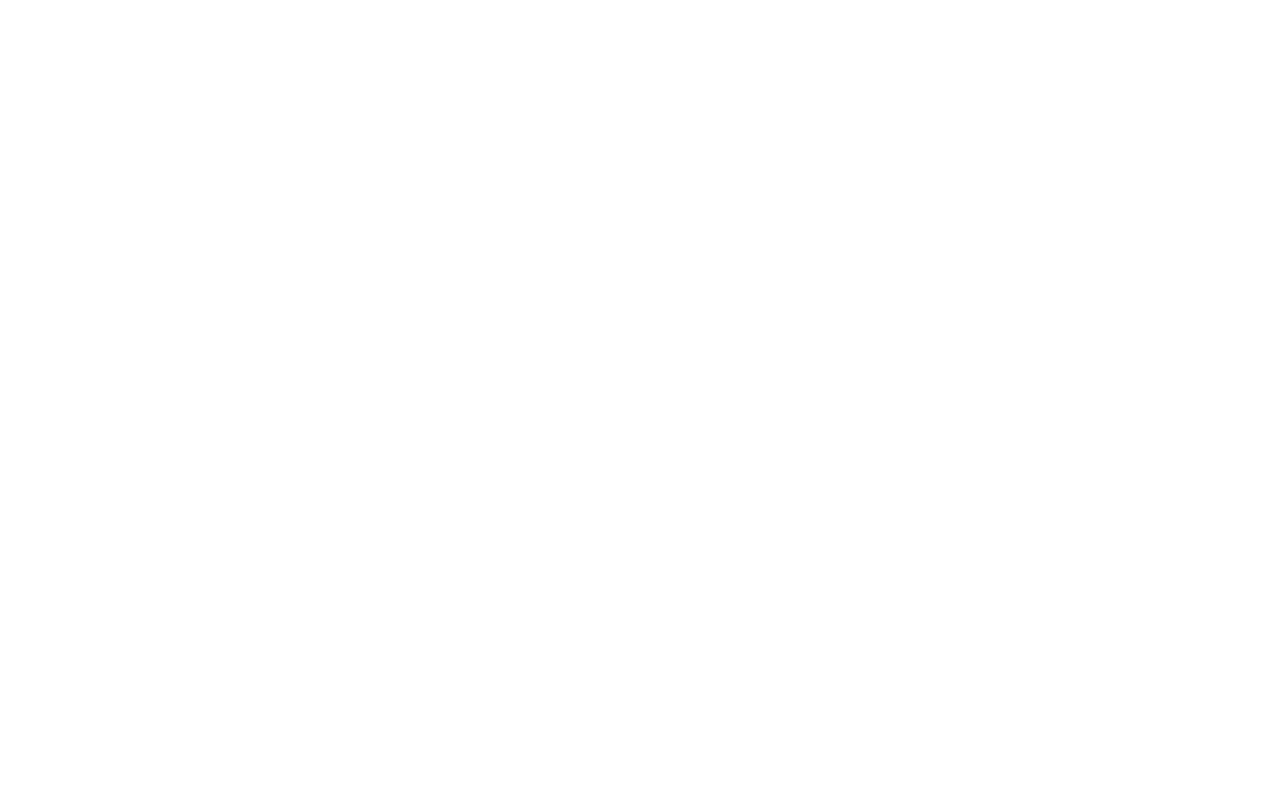
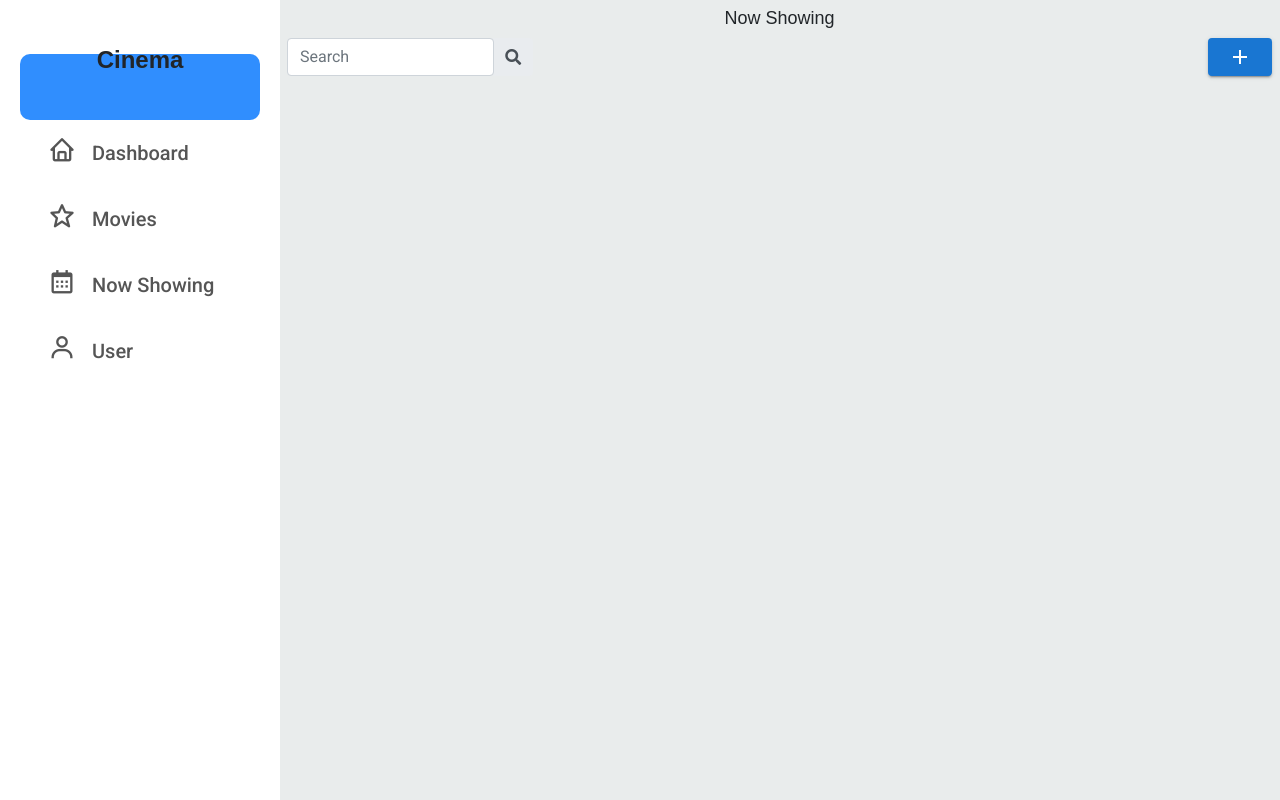
Before and after one commit to kpeshal/cinema-management, a React (Create React App) app: page /nowshowing in a window 1280 px wide. Before the commit this address had no page. Built offline with nearby package versions, Linux system fonts and the light colour scheme; a web font is replaced by a local one.

Commit message:
added user layout and fixed login routes

```diff
--- a/package.json
+++ b/package.json
@@ -13,6 +13,7 @@
     "axios": "^0.27.2",
     "bootstrap": "^5.1.3",
     "boxicons": "^2.1.2",
+    "jwt-decode": "^3.1.2",
     "mdbreact": "^5.2.0",
     "react": "^18.1.0",
     "react-bootstrap": "^2.4.0",
--- a/src/app/common/sidebar.js
+++ b/src/app/common/sidebar.js
@@ -1,6 +1,7 @@
 import { useEffect, useRef, useState } from "react";
 import { Link, useLocation } from "react-router-dom";
-//import './sidebar.scss';
+import { decodeToken } from "../../app/util/decoder";
+import { set, get, clear } from "../../app/util/storageUtil";
 
 const sidebarNavItems = [
   {
@@ -8,36 +9,42 @@
     icon: <i className="bx bx-home"></i>,
     to: "/",
     section: "",
+    role: "admin",
   },
   {
     display: "Movies",
     icon: <i className="bx bx-star"></i>,
     to: "/movies",
     section: "movies",
+    role: "all",
   },
   {
-    display: "Calendar",
+    display: "Now Showing",
     icon: <i className="bx bx-calendar"></i>,
-    to: "/calendar",
-    section: "calendar",
+    to: "/nowshowing",
+    section: "nowshowing",
+    role: "all",
   },
   {
     display: "User",
     icon: <i className="bx bx-user"></i>,
     to: "/user",
     section: "user",
+    role: "admin",
   },
   {
     display: "Orders",
     icon: <i className="bx bx-receipt"></i>,
     to: "/order",
     section: "order",
+    role: "user",
   },
 ];
 
 const Sidebar = () => {
   const [activeIndex, setActiveIndex] = useState(0);
   const [stepHeight, setStepHeight] = useState(0);
+  const [menu, setMenu] = useState([]);
   const sidebarRef = useRef();
   const indicatorRef = useRef();
   const location = useLocation();
@@ -55,11 +62,22 @@
   // change active index
   useEffect(() => {
     const curPath = window.location.pathname.split("/")[1];
-    const activeItem = sidebarNavItems.findIndex(
-      (item) => item.section === curPath
-    );
+    const activeItem = menu.findIndex((item) => item.section === curPath);
     setActiveIndex(curPath.length === 0 ? 0 : activeItem);
   }, [location]);
+
+  useEffect(() => {
+    let menu = sidebarNavItems;
+    const role = get("local", "role");
+    if (role === "admin") {
+      menu = menu.filter((x) => !(x.role === "user"));
+      console.log(menu);
+    } else {
+      menu = menu.filter((x) => !(x.role === "user"));
+    }
+
+    setMenu(menu);
+  }, []);
 
   return (
     <div className="sidebar">
@@ -74,7 +92,8 @@
             }px)`,
           }}
         ></div>
-        {sidebarNavItems.map((item, index) => (
+
+        {menu.map((item, index) => (
           <Link to={item.to} key={index} className="text-decoration-none">
             <div
               className={`sidebar__menu__item ${
--- /dev/null
+++ b/src/app/components/booking/index.js
@@ -0,0 +1,21 @@
+import React from "react";
+import Search from "../../common/search";
+
+import Button from "@mui/material/Button";
+import AddIcon from "@mui/icons-material/Add";
+
+const NowShowing = (props) => {
+  return (
+    <React.Fragment>
+      <h2 className="pt-2 page-heading"> Now Showing</h2>
+      <div className="pb-3 mt-2 admin-appBar">
+        <Search />
+        <Button variant="contained">
+          <AddIcon />
+        </Button>
+      </div>
+    </React.Fragment>
+  );
+};
+
+export default NowShowing;
--- a/src/app/components/login/index.js
+++ b/src/app/components/login/index.js
@@ -5,6 +5,8 @@
 import SignUpForm from "./signupForm";
 
 import * as authService from "../../service/authService";
+import { decodeToken } from "../../util/decoder";
+import { set, get, clear } from "../../util/storageUtil";
 
 const Login = (props) => {
   const [isLogin, setIsLogin] = useState(true);
@@ -22,7 +24,9 @@
       })
       .then((response) => {
         if (response.data && response.status === "success") {
-          //  this.setInLocalStorage(response);
+          set("local", "loggedInUser", response.data.token);
+          let user = decodeToken(response.data.token);
+          set("local", "role", user.role);
           navigate("/movies");
         } else {
           alert(response.message);
--- a/src/app/routes/myRoutes.js
+++ b/src/app/routes/myRoutes.js
@@ -3,6 +3,7 @@
 import AdminLayout from "../layout/adminLayout";
 import Movies from "../components/movies";
 import Login from "../components/login";
+import NowShowing from "../components/booking";
 
 const MyRoutes = () => (
   <BrowserRouter>
@@ -14,6 +15,7 @@
         <Route path="/calendar" element={<Home />} />
         <Route path="/user" element={<Home />} />
         <Route path="/order" element={<Home />} />
+        <Route path="/nowshowing" element={<NowShowing />} />
       </Route>
     </Routes>
   </BrowserRouter>
--- /dev/null
+++ b/src/app/util/decoder.js
@@ -0,0 +1,9 @@
+import jwt_decode from "jwt-decode";
+export function decodeToken(token) {
+  if (token) {
+    let user = jwt_decode(token);
+    return user;
+  } else {
+    return null;
+  }
+}
```
Also changed, not shown: 1 other file (tests, documents, lock files or other folders).
